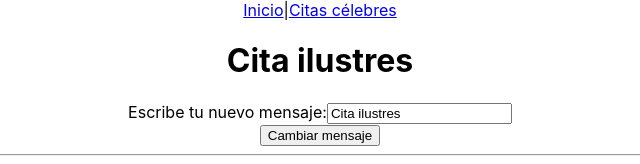
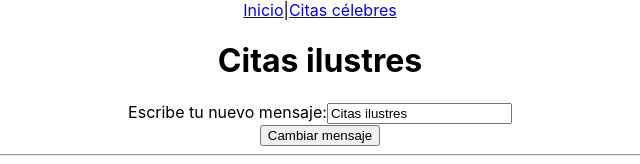
Before and after one commit to wpassarella/quotes-app, a React (Create React App) app: page / in a window 1280 px wide. Shown: the top 164 px of the page, without its empty margins (320-960 px from the left). Built offline with nearby package versions, Linux system fonts and the light colour scheme.

Commit message:
Unit tests fixed

```diff
--- a/src/App.jsx
+++ b/src/App.jsx
@@ -22,7 +22,7 @@ const mockData = [
 ]
 
 const App = () => {
-  const [heading, setHeading] = useState("Cita ilustres")
+  const [heading, setHeading] = useState("Citas ilustres")
   const changeMessage = message => setHeading(message)
   // const [quotes, setQuotes] = useState(mockData)
   const [quotes, setQuotes] = useState([])
```
